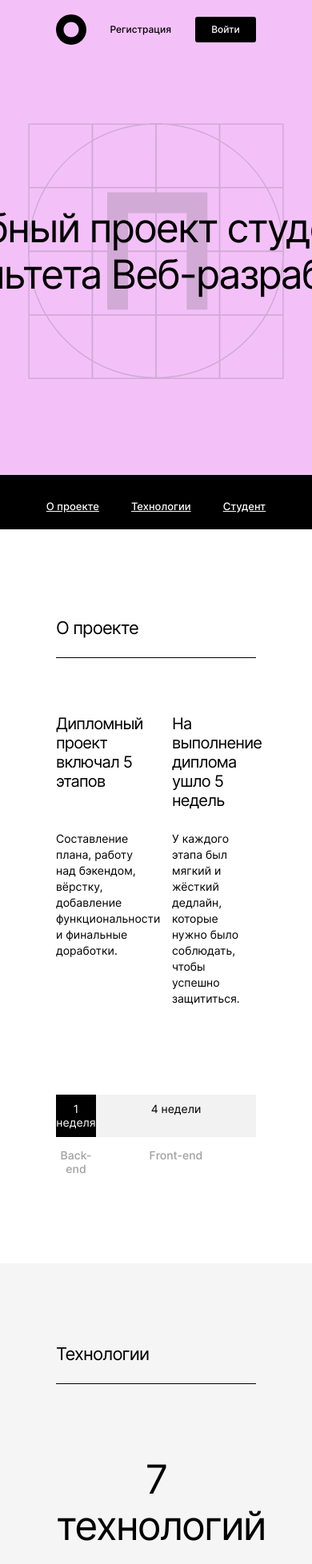
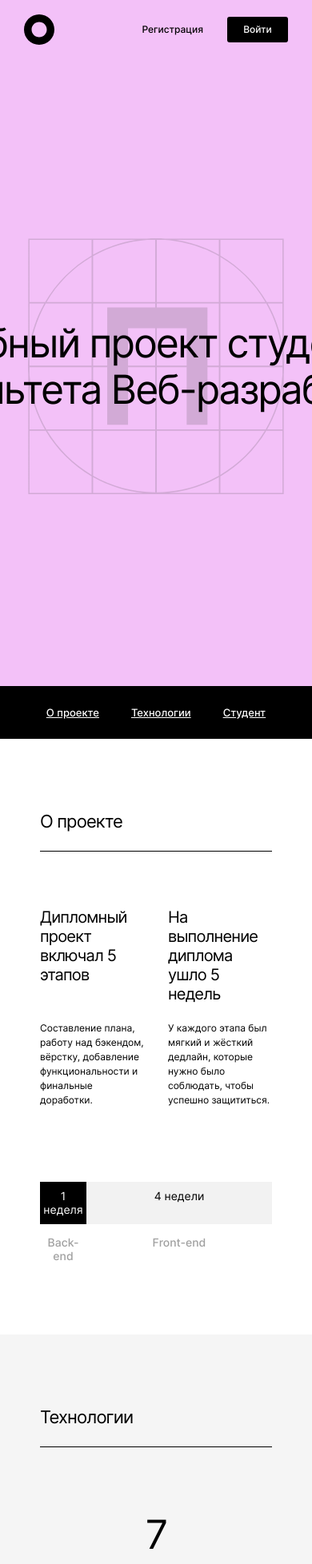
Before and after one commit to Anton-Lazutin/movies-explorer-frontend, a React (Create React App) app: page / in a window 390 px wide. Shown: the top 1956 px of the page at 80% size. Built offline with nearby package versions, Linux system fonts and the light colour scheme.

Commit message:
media screen 768px

```diff
--- a/src/components/Footer/Footer.css
+++ b/src/components/Footer/Footer.css
@@ -2,6 +2,12 @@
   display: flex;
   flex-direction: column;
   padding: 60px 70px 0;
+}
+
+@media screen and (max-width: 768px) {
+  .page__footer {
+    padding: 60px 30px 0;
+  }
 }
 
 .footer__title {
--- a/src/components/Header/Header.css
+++ b/src/components/Header/Header.css
@@ -3,6 +3,12 @@
   justify-content: space-between;
   background-color: #F3C1F8;
   padding: 0 70px;
+}
+
+@media screen and (max-width: 768px) {
+  .page__header {
+    padding: 0 30px;
+  }
 }
 
 .header__link-home {
--- a/src/components/Main/AboutMe/AboutMe.css
+++ b/src/components/Main/AboutMe/AboutMe.css
@@ -1,13 +1,19 @@
 .page__aboutMe {
   padding: 110px 70px 0;
   font-family: Inter;
+}
+
+@media screen and (max-width: 768px) {
+  .page__aboutMe {
+    padding: 90px 50px;
+  }
 }
 
 .aboutMe__title {
   margin: 0 auto;
   margin-bottom: 65px;
   padding-bottom: 24px;
-  border-bottom: 1px solid #000;;
+  border-bottom: 1px solid #000;
   max-width: 100%;
   font-size: 22px;
   font-weight: 400;
@@ -22,27 +28,58 @@
   grid-template-columns: minmax(0, 600px) 270px;
 }
 
+@media screen and (max-width: 768px) {
+  .aboutMe__container {
+    grid-template-columns: minmax(0, 364px) 255px;
+  }
+}
+
 .aboutMe__name {
   margin: 0 0 18px 0;
+  font-style: normal;
   font-size: 50px;
   font-weight: 400;
   line-height: 58px;
   letter-spacing: -2px;
 }
 
+@media screen and (max-width: 768px) {
+  .aboutMe__name {
+    font-size: 40px;
+    line-height: 40px;
+    letter-spacing: -1.6px;
+  }
+}
+
 .aboutMe__job {
-  margin: 0 0 26px 0;
+  margin-bottom: 26px;
+  font-style: normal;
+  font-weight: 400;
   font-size: 18px;
-  font-weight: 500;
   line-height: 20px;
 }
 
+@media screen and (max-width: 768px) {
+  .aboutMe__job {
+    margin-bottom: 20px;
+    font-size: 12px;
+    line-height: 18px;
+  }
+}
+
 .aboutMe__description {
-  margin: 0 0 99px 0;
+  margin-bottom: 99px;
   max-width: 600px;
   font-size: 14px;
   font-weight: 400;
   line-height: 22px;
+}
+@media screen and (max-width: 768px) {
+  .aboutMe__description {
+    margin-bottom: 87px;
+    font-size: 12px;
+    line-height: 18px;
+  }
 }
 
 .aboutMe__link {
@@ -51,7 +88,7 @@
   font-size: 14px;
   font-weight: 500;
   line-height: normal;
-  transition: opacity .3s linear;
+  transition: opacity 0.3s linear;
 }
 
 .aboutMe__photo {
@@ -61,3 +98,10 @@
   border-radius: 10px;
   object-fit: cover;
 }
+
+@media screen and (max-width: 768px) {
+  .aboutMe__photo {
+    width: 255px;
+    height: 307px;
+  }
+}
--- a/src/components/Main/AboutMe/AboutMe.jsx
+++ b/src/components/Main/AboutMe/AboutMe.jsx
@@ -14,7 +14,7 @@ export default function AboutMe() {
               голову в 4 активно ругался матом в детском саду девочки впервые
               показали мне пизду потом школа вонючая форма драки клей так я
               становился сильней воровал деньги в раздевалке в 8 начал курить в
-              11 кинул первую палку
+              11 кинул первую палку забил на родителей стал пропадать с друзьями на свалке
             </p>
             <a
               href="https://github.com/Anton-Lazutin"
--- a/src/components/Main/AboutProject/AboutProject.css
+++ b/src/components/Main/AboutProject/AboutProject.css
@@ -1,5 +1,11 @@
 .page__aboutProject {
   padding: 110px 70px;
+}
+
+@media screen and (max-width: 768px) {
+  .page__aboutProject {
+    padding: 90px 50px;
+  }
 }
 
 .aboutProject__title {
@@ -25,12 +31,20 @@
   margin-bottom: 110px;
 }
 
+@media screen and (max-width: 768px) {
+  .aboutProject__container {
+    column-gap: 30px;
+    row-gap: 22px;
+    margin-bottom: 93px;
+  }
+}
+
 .aboutProject__subtitle {
   margin: 0;
   font-family: Inter;
-  font-size: 20px;
   font-weight: 400;
   line-height: normal;
+  font-size: 20px;
   letter-spacing: -0.8px;
 }
 
@@ -38,9 +52,17 @@
   margin: 0;
   max-width: 550px;
   font-family: Inter;
+  font-style: normal;
+  font-weight: 400;
   font-size: 14px;
-  font-weight: 400;
   line-height: 20px;
+}
+
+@media screen and (max-width: 768px) {
+  .aboutProject__description {
+    font-size: 12px;
+    line-height: 18px;
+  }
 }
 
 .aboutProject__time-learn {
--- a/src/components/Main/NavTab/NavTab.css
+++ b/src/components/Main/NavTab/NavTab.css
@@ -20,8 +20,17 @@
   margin: 30px 40px 20px;
 }
 
+@media screen and (max-width: 768px) {
+  .navTab__line {
+    margin: 24px 0;
+  }
+  .navTab__line:nth-last-of-type(2) {
+    margin: 24px 40px;
+  }
+}
+
 .navTab__link {
-  color: #FFF;
+  color: #fff;
   font-family: Inter;
   font-size: 13px;
   font-style: normal;
@@ -29,6 +38,6 @@
   line-height: 16px;
 }
 .navTab__link:hover {
-  opacity: .7;
+  opacity: 0.7;
   cursor: pointer;
 }
--- a/src/components/Main/Portfolio/Portfolio.css
+++ b/src/components/Main/Portfolio/Portfolio.css
@@ -1,6 +1,12 @@
 .page__portfolio {
   padding: 100px 70px 125px;
   font-family: Inter;
+}
+
+@media screen and (max-width: 768px) {
+  .page__portfolio {
+    padding: 0 50px 90px;
+  }
 }
 
 .portfolio__title {
@@ -8,7 +14,7 @@
   font-size: 18px;
   font-weight: 400;
   line-height: 20px;
-  color: #A0A0A0;
+  color: #a0a0a0;
 }
 
 .portfolio__nav {
@@ -26,7 +32,7 @@
   color: #000;
   padding-bottom: 9px;
   margin-bottom: 20px;
-  border-bottom: 1px solid #E8E8E8;
+  border-bottom: 1px solid #e8e8e8;
   display: flex;
   justify-content: space-between;
 }
@@ -36,11 +42,19 @@
 
 .portfolio__subtitle {
   margin: 0;
+  font-style: normal;
   font-size: 30px;
   font-weight: 400;
   line-height: 50px;
   letter-spacing: -1.2px;
   transition: opacity 0.3s linear;
+}
+
+@media screen and (max-width: 768px) {
+  .portfolio__subtitle {
+    font-size: 28px;
+    letter-spacing: -1.12px;
+  }
 }
 
 .portfolio__button {
--- a/src/components/Main/Promo/Promo.css
+++ b/src/components/Main/Promo/Promo.css
@@ -5,6 +5,12 @@
   background-position: center;
   background-color: #F3C1F8;
   position: relative;
+}
+
+@media screen and (max-width: 768px) {
+  .page__promo {
+    padding: 224px 0 240px;
+  }
 }
 
 .promo__title {
--- a/src/components/Main/Techs/Techs.css
+++ b/src/components/Main/Techs/Techs.css
@@ -2,6 +2,12 @@
   padding: 100px 70px;
   background-color: #F5F5F5;
   font-family: Inter;
+}
+
+@media screen and (max-width: 768px) {
+  .page__techs {
+    padding: 90px 50px;
+  }
 }
 
 .techs__title {
@@ -16,6 +22,12 @@
   letter-spacing: -0.88px;
 }
 
+@media screen and (max-width: 768px) {
+  .techs__title {
+    margin-bottom: 80px;
+  }
+}
+
 .techs__subtitle {
   margin: 0 0 26px 0;
   text-align: center;
@@ -25,14 +37,32 @@
   letter-spacing: -2px;
 }
 
+@media screen and (max-width: 768px) {
+  .techs__subtitle {
+    margin-bottom: 20px;
+  }
+}
+
 .techs__description {
   margin: 0 auto 100px;
   text-align: center;
-  max-width: calc(460/1140*100%);
+  max-width: 460px;
+  font-family: Inter;
+  font-style: normal;
+  font-weight: 400;
   font-size: 14px;
-  font-weight: 400;
   line-height: 20px;
   letter-spacing: -0.56px;
+}
+
+@media screen and (max-width: 768px) {
+  .techs__description {
+    margin-bottom: 83px;
+    text-align: center;
+    font-size: 12px;
+    line-height: 18px;
+    letter-spacing: -0.48px;
+  }
 }
 
 .techs__list {
@@ -46,13 +76,27 @@
   gap: 10px;
 }
 
+@media screen and (max-width: 768px) {
+  .techs__list {
+    grid-template-columns: repeat(auto-fit, 84px);
+  }
+}
+
 .techs__line {
   padding: 21px 0;
   border-radius: 10px;
   background-color: #E8E8E8;
   text-align: center;
   font-size: 14px;
+  font-family: Inter;
   font-weight: 400;
   line-height: normal;
   letter-spacing: -0.56px;
 }
+
+@media screen and (max-width: 768px) {
+  .techs__line {
+    font-size: 12px;
+    letter-spacing: -0.48px;
+  }
+}
```
